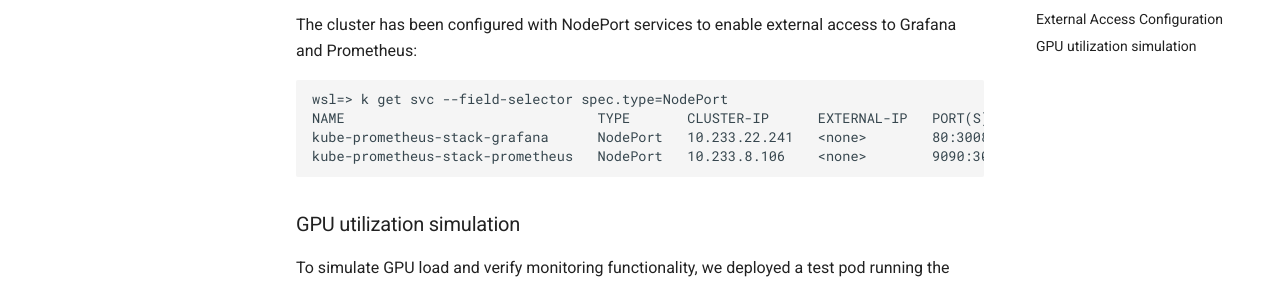
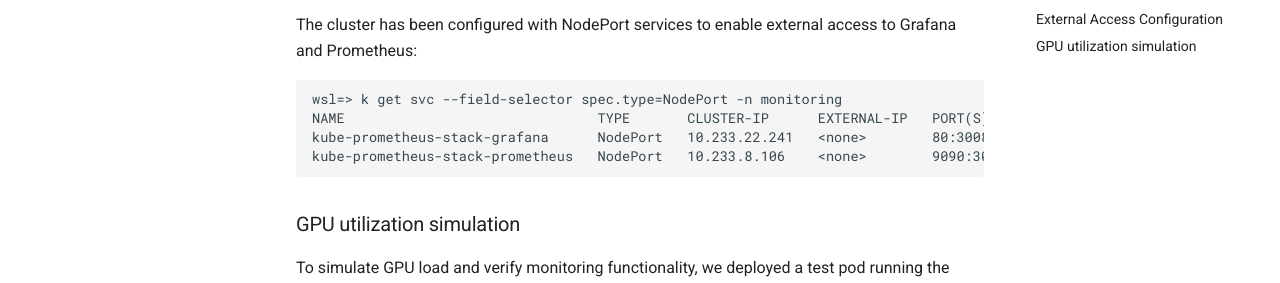
Before and after one commit to hjma29/grafana-prometheus-hpe-greenlake-com-nvidia, an MkDocs documentation site: the page built from docs/whitepaper.md, in a window 1280 px wide and 900 px high, scrolled down 964 px. Shown: the part 170-453 px from the top of the window. Built offline with MkDocs 1.6.1 and Material for MkDocs 9.7.7, drawn with Linux system fonts in a browser that asks for light colours.

Commit message:
[skip ci] 251010-11:09 on mini4

````diff
--- a/docs/whitepaper.md
+++ b/docs/whitepaper.md
@@ -36,10 +36,10 @@ hjma@HSTHJMA02:~
 ### External Access Configuration
 The cluster has been configured with NodePort services to enable external access to Grafana and Prometheus:
 ```
-wsl=> k get svc --field-selector spec.type=NodePort
+wsl=> k get svc --field-selector spec.type=NodePort -n monitoring
 NAME                               TYPE       CLUSTER-IP      EXTERNAL-IP   PORT(S)                         AGE
-kube-prometheus-stack-grafana      NodePort   10.233.22.241   <none>        80:30080/TCP                    55d
-kube-prometheus-stack-prometheus   NodePort   10.233.8.106    <none>        9090:30090/TCP,8080:30398/TCP   55d
+kube-prometheus-stack-grafana      NodePort   10.233.22.241   <none>        80:30080/TCP                    56d
+kube-prometheus-stack-prometheus   NodePort   10.233.8.106    <none>        9090:30090/TCP,8080:30398/TCP   56d
 ```
 
 ### GPU utilization simulation
````
